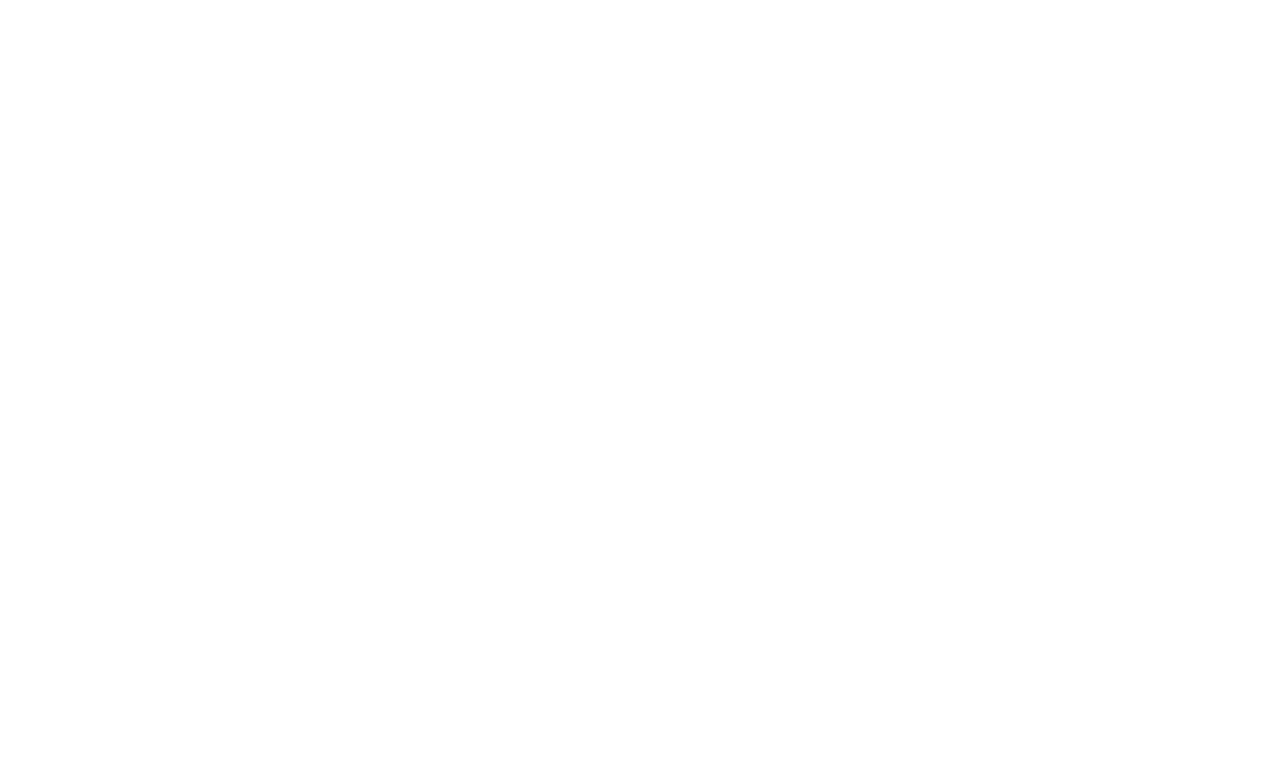
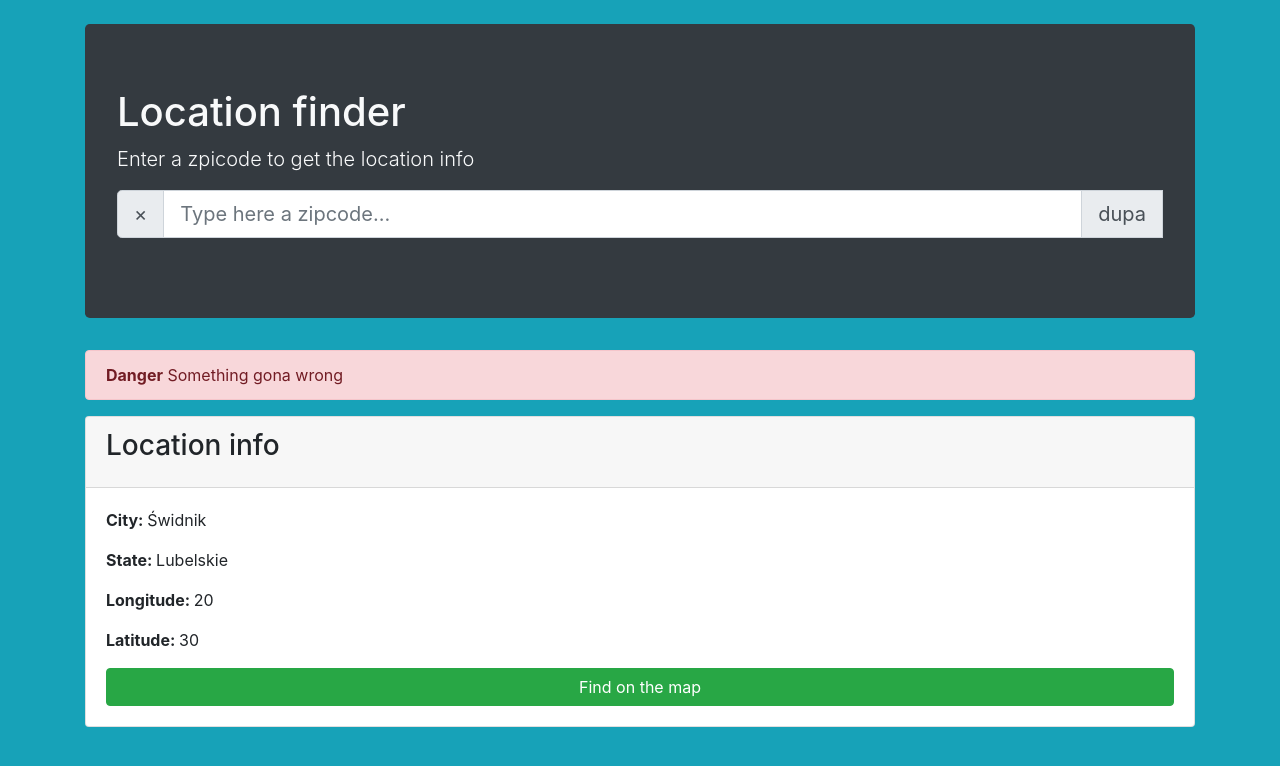
Before and after one commit to simon125/location-finder-app, a plain HTML site: page index.html in a window 1280 px wide. Drawn offline with nearby package versions, Linux system fonts and the light colour scheme.

Commit message:
created ui html and bootstrap structure

```diff
--- a/index.html
+++ b/index.html
@@ -5,10 +5,67 @@
     <meta name="viewport" content="width=device-width, initial-scale=1.0">
     <meta http-equiv="X-UA-Compatible" content="ie=edge">
     <title>ZipCode</title>
+    <link href="https://stackpath.bootstrapcdn.com/bootstrap/4.1.3/css/bootstrap.min.css" rel="stylesheet" integrity="sha384-MCw98/SFnGE8fJT3GXwEOngsV7Zt27NXFoaoApmYm81iuXoPkFOJwJ8ERdknLPMO"
+        crossorigin="anonymous">
+    <link rel="stylesheet" href="https://use.fontawesome.com/releases/v5.3.1/css/all.css" integrity="sha384-mzrmE5qonljUremFsqc01SB46JvROS7bZs3IO2EmfFsd15uHvIt+Y8vEf7N7fWAU"
+        crossorigin="anonymous">
     <link rel="stylesheet" href="style/style.css">
 </head>
 
-<body>
+<body class="bg-info">
+    <div class="container">
+        <div class="jumbotron bg-dark text-light mt-4">
+
+            <h1 class="display-5">Location finder</h1>
+            <p class="lead">Enter a zpicode to get the location info</p>
+            <form id="zipForm">
+
+                <div class="form-group input-group input-group-lg">
+                    <div class="input-group-prepend">
+                        <span class="input-group-text">&times;</span>
+                    </div>
+                    <input type="text" class="form-control" placeholder="Type here a zipcode...">
+                    <div class="input-group-append">
+                        <span class="input-group-text">dupa</span>
+                    </div>
+                    <div class="invalid-feedback">
+                        Something goes wrong, please try again.
+                    </div>
+                </div>
+            </form>
+
+
+        </div>
+
+        <div class="alert alert-danger">
+            <strong>Danger</strong> Something gona wrong
+        </div>
+
+        <div class="card">
+            <div class="card-header">
+                <h3 class="card-title">Location info</h3>
+            </div>
+            <div class="card-body">
+                <p class="card-text">
+                    <strong>City: </strong> Świdnik
+                </p>
+                <p class="card-text">
+                    <strong>State: </strong> Lubelskie
+                </p>
+                <p class="card-text">
+                    <strong>Longitude: </strong> 20
+                </p>
+                <p class="card-text">
+                    <strong>Latitude: </strong> 30
+                </p>
+                <button class="btn btn-success btn-block">Find on the map</button>
+            </div>
+
+        </div>
+
+
+    </div>
+
 
 
     <script src="scripts/app.js"></script>
--- a/scripts/app.js
+++ b/scripts/app.js
@@ -1 +1 @@
-alert(123)
+// is-invalid is-valid
```
